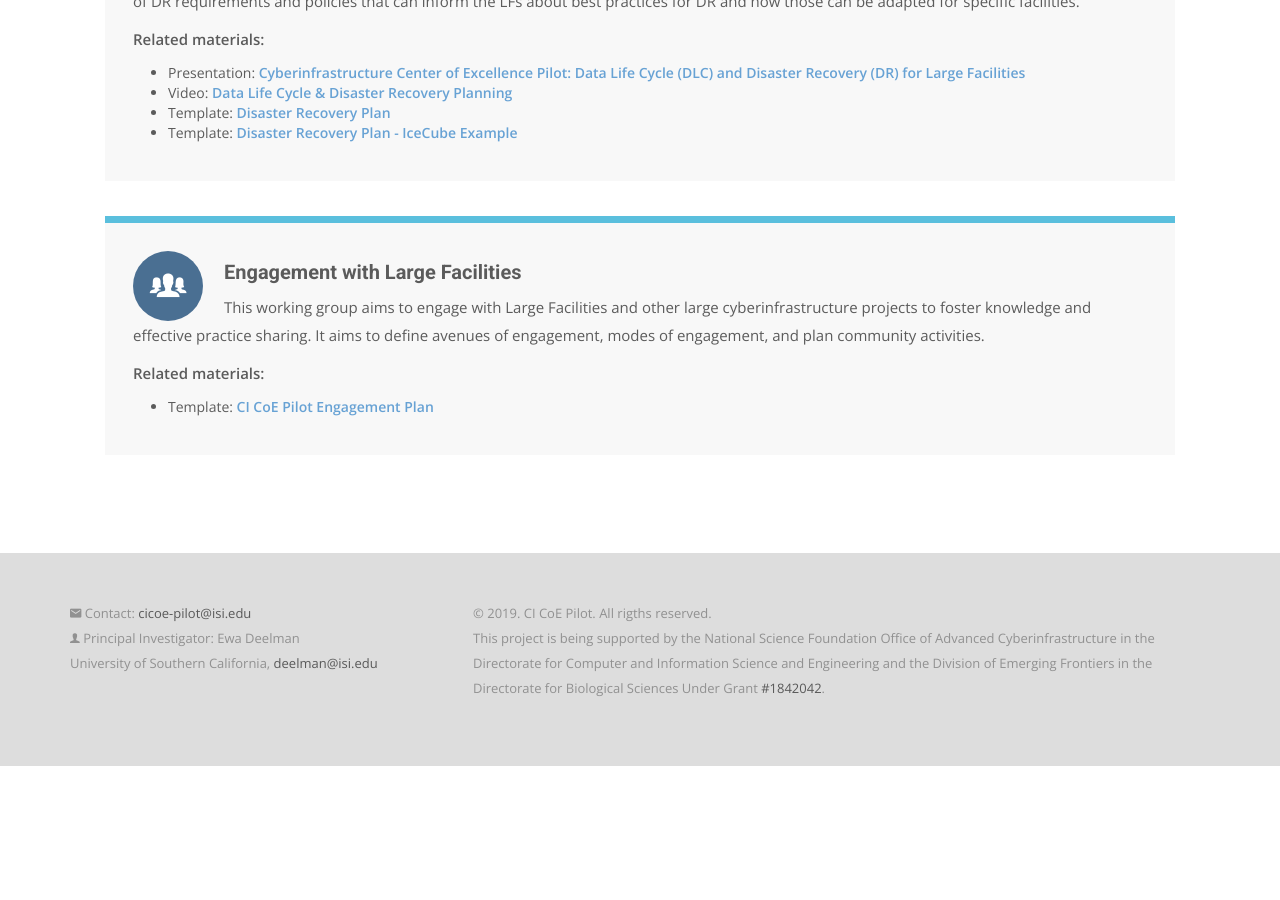
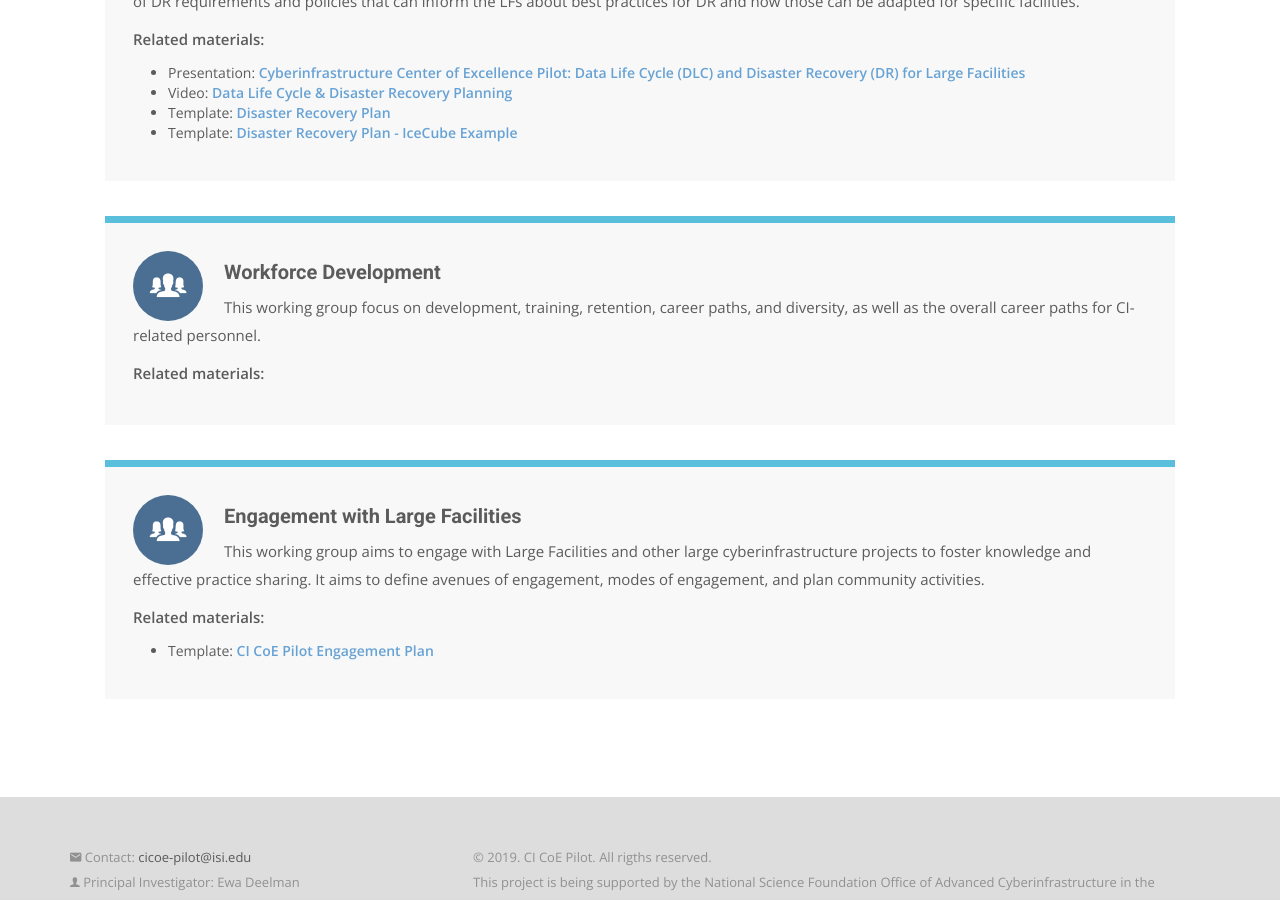
Before and after one commit to cicoe/cicoe.github.io, a Jekyll site: the page built from working_groups.html, in a window 1280 px wide and 900 px high, scrolled down 2282 px. Built offline with Jekyll 4.4.1, drawn with Linux system fonts in a browser that asks for light colours; nearby versions of some CDN libraries; some web fonts are replaced; before the commit the page ends 3048 px from its top, so only the background shows below that.

Commit message:
Added workforce working group, and ask.ci project

```diff
--- a/_data/relevantprojects.yml
+++ b/_data/relevantprojects.yml
@@ -1,2 +1,5 @@
-- title: "Campus Research Computing Consortium"
+- title: "CARCC: Campus Research Computing Consortium"
   website: "https://carcc.org/"
+
+- title: "Ask.CI - Ask.Cyberinfrastructure"
+  website: "https://ask.cyberinfrastructure.org"
--- a/_data/working_groups.yml
+++ b/_data/working_groups.yml
@@ -22,6 +22,10 @@
   description: "The goals of this working group are to (1) understand the current practices for Data Life Cycle (DLC) stages and Disaster Recovery (DR) for the NEON facility and other large facilities (LF) by studying the architectural elements of the CI used by LFs, and (2) develop a general set of DR requirements and policies that can inform the LFs about best practices for DR and how those can be adapted for specific facilities."
   icon: "pull-request"
 
+- title: "Workforce Development"
+  description: "This working group focus on development, training, retention, career paths, and diversity, as well as the overall career paths for CI-related personnel."
+  icon: "ios-people"
+
 - title: "Engagement with Large Facilities"
   description: "This working group aims to engage with Large Facilities and other large cyberinfrastructure projects to foster knowledge and effective practice sharing. It aims to define avenues of engagement, modes of engagement, and plan community activities."
   icon: "ios-people"
```
